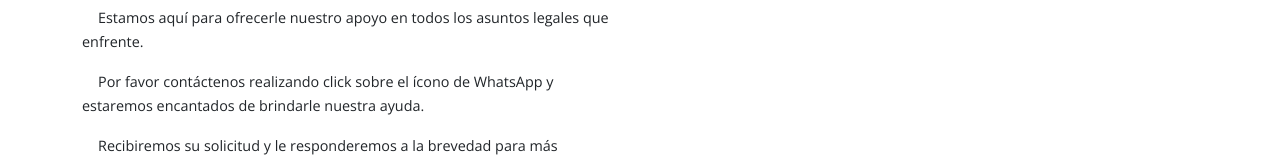
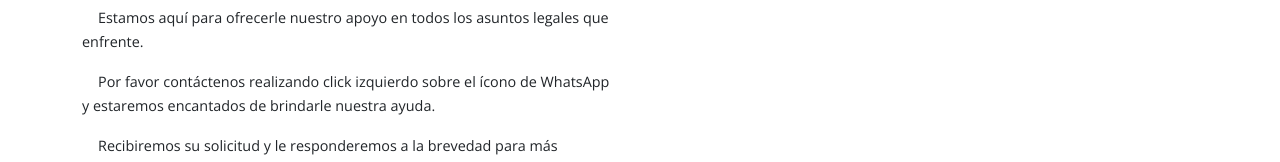
Before and after one commit to angeloHowell/lawyer-website, a React (Create React App) app: page /contacto in a window 1280 px wide. Shown: the part 571-733 px from the top of the page. Built offline with nearby package versions, Linux system fonts and the light colour scheme; a web font is replaced by a local one.

Commit message:
concise addition to Contact.js

```diff
--- a/src/pages/Contact.js
+++ b/src/pages/Contact.js
@@ -105,7 +105,7 @@ export const Contact = () => {
                   asuntos legales que enfrente.{" "}
                 </p>
                 <p>
-                  Por favor contáctenos realizando click sobre el ícono de WhatsApp y
+                  Por favor contáctenos realizando click izquierdo sobre el ícono de WhatsApp y
                   estaremos encantados de brindarle nuestra ayuda.
                 </p>
                 <p>
```
